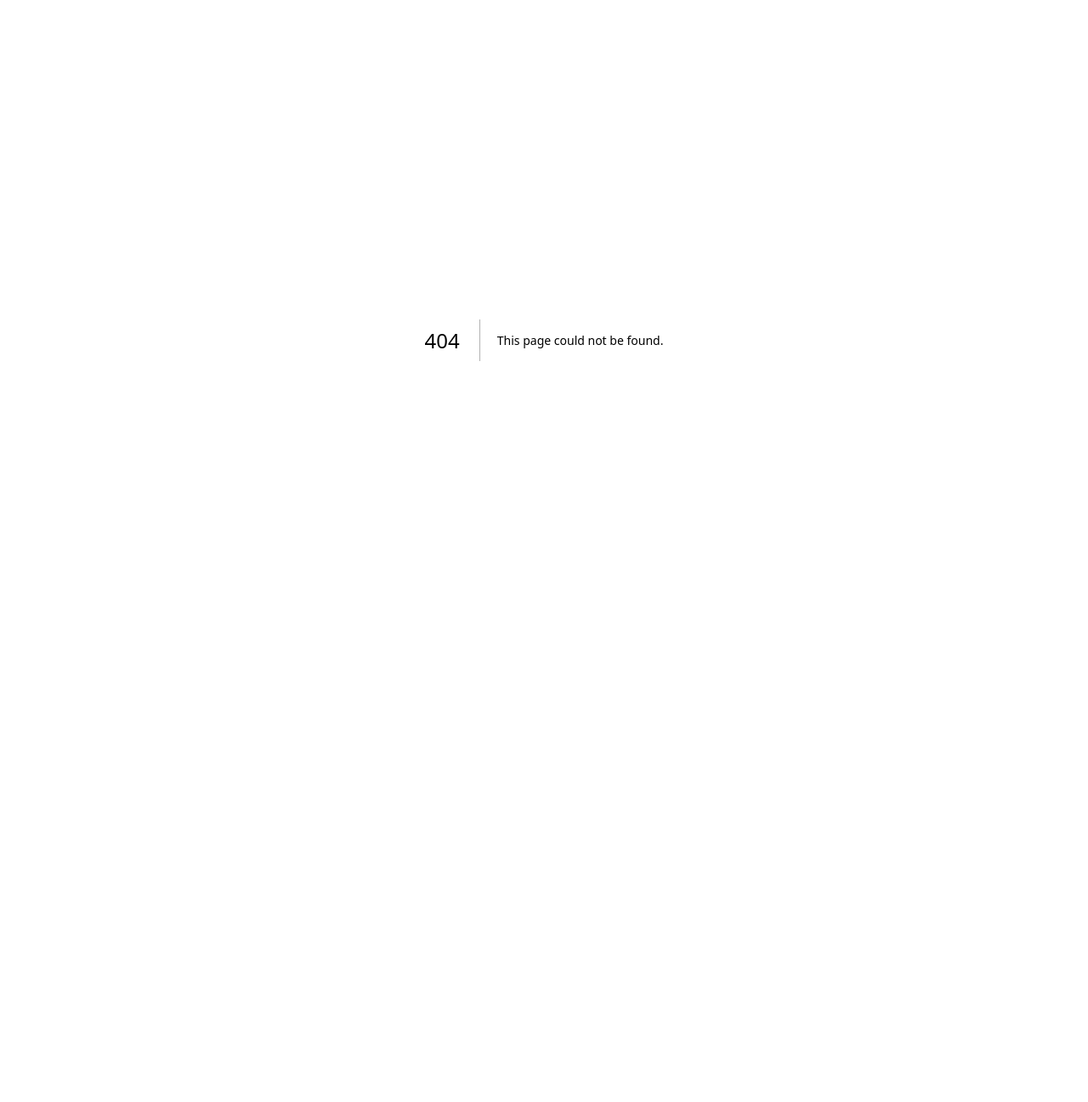
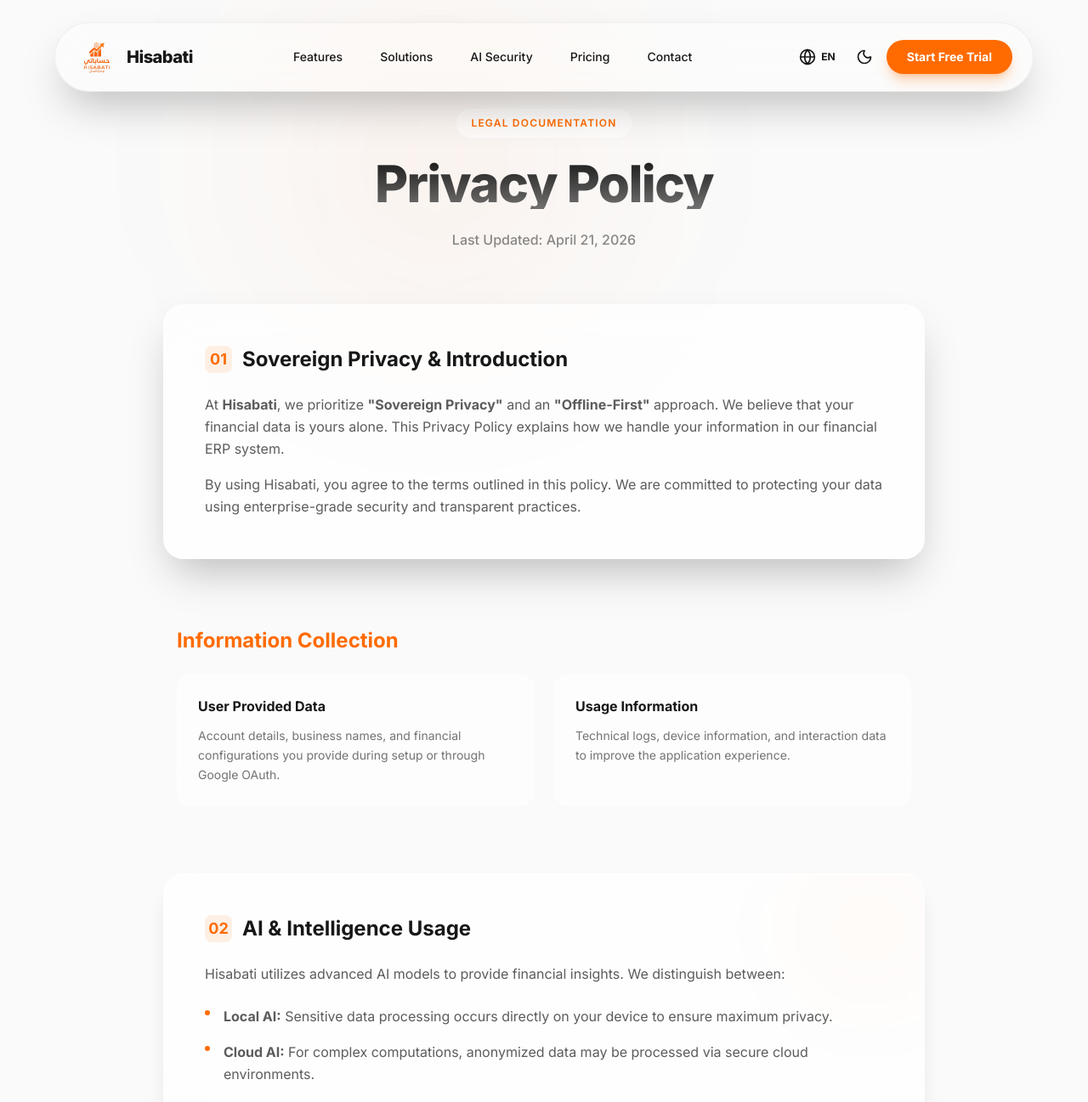
Before and after one commit to hisabati-basss/hisabati, a Next.js app in the folder website/: page /privacy in a window 1280 px wide. Before the commit this address had no page. Shown: the top 1297 px of the page at 85% size. Before the commit the page ends 800 px from the top, so only its background shows below. Built offline with nearby package versions, Linux system fonts and the light colour scheme.

Commit message:
feat: add professional privacy policy page and fix hydration/navigation issues

```diff
--- /dev/null
+++ b/website/src/app/privacy/page.tsx
@@ -0,0 +1,154 @@
+"use client";
+
+import { Navbar } from "@/components/Navbar";
+import { Footer } from "@/components/Footer";
+import { useLanguage } from "@/context/LanguageContext";
+
+export default function PrivacyPolicy() {
+  const { t } = useLanguage();
+
+  return (
+    <div className="min-h-screen flex flex-col bg-background text-foreground selection:bg-brand/30 selection:text-brand transition-colors duration-300">
+      <Navbar />
+
+      <main className="flex-1 pt-32 pb-24 px-6 relative overflow-hidden">
+        {/* Background Accents */}
+        <div className="absolute top-0 left-1/4 w-96 h-96 bg-brand/5 blur-[120px] rounded-full pointer-events-none" />
+        <div className="absolute bottom-0 right-1/4 w-96 h-96 bg-brand/10 blur-[120px] rounded-full pointer-events-none" />
+
+        <div className="max-w-4xl mx-auto relative z-10">
+          {/* Header Section */}
+          <div className="mb-16 text-center">
+            <div className="inline-flex items-center gap-2 px-4 py-2 rounded-full glass border border-foreground/5 text-xs font-semibold tracking-widest uppercase text-brand mb-6">
+              Legal Documentation
+            </div>
+            <h1 className="text-4xl md:text-6xl font-extrabold tracking-tight mb-6 bg-clip-text text-transparent bg-gradient-to-b from-foreground to-foreground/60">
+              Privacy Policy
+            </h1>
+            <p className="text-foreground/50 font-medium">
+              Last Updated: April 21, 2026
+            </p>
+          </div>
+
+          {/* Content Sections */}
+          <div className="space-y-12">
+            {/* Introduction */}
+            <section className="glass-heavy p-8 md:p-12 rounded-3xl border border-foreground/10 shadow-2xl">
+              <h2 className="text-2xl font-bold mb-6 flex items-center gap-3">
+                <span className="w-8 h-8 rounded-lg bg-brand/10 flex items-center justify-center text-brand text-lg">01</span>
+                Sovereign Privacy & Introduction
+              </h2>
+              <div className="space-y-4 text-foreground/70 leading-relaxed">
+                <p>
+                  At <strong>Hisabati</strong>, we prioritize <strong>"Sovereign Privacy"</strong> and an <strong>"Offline-First"</strong> approach. We believe that your financial data is yours alone. This Privacy Policy explains how we handle your information in our financial ERP system.
+                </p>
+                <p>
+                  By using Hisabati, you agree to the terms outlined in this policy. We are committed to protecting your data using enterprise-grade security and transparent practices.
+                </p>
+              </div>
+            </section>
+
+            {/* Information Collection */}
+            <section className="p-8 md:px-4">
+              <h2 className="text-2xl font-bold mb-6 flex items-center gap-3 text-brand">
+                Information Collection
+              </h2>
+              <div className="grid grid-cols-1 md:grid-cols-2 gap-6">
+                <div className="glass p-6 rounded-2xl border border-foreground/5 hover:border-brand/30 transition-all group">
+                  <h3 className="font-bold mb-3 group-hover:text-brand transition-colors">User Provided Data</h3>
+                  <p className="text-sm text-foreground/60 leading-relaxed">
+                    Account details, business names, and financial configurations you provide during setup or through Google OAuth.
+                  </p>
+                </div>
+                <div className="glass p-6 rounded-2xl border border-foreground/5 hover:border-brand/30 transition-all group">
+                  <h3 className="font-bold mb-3 group-hover:text-brand transition-colors">Usage Information</h3>
+                  <p className="text-sm text-foreground/60 leading-relaxed">
+                    Technical logs, device information, and interaction data to improve the application experience.
+                  </p>
+                </div>
+              </div>
+            </section>
+
+            {/* AI Usage */}
+            <section className="glass-heavy p-8 md:p-12 rounded-3xl border border-foreground/10 shadow-xl overflow-hidden relative">
+              <div className="absolute top-0 right-0 w-32 h-32 bg-brand/5 blur-3xl rounded-full" />
+              <h2 className="text-2xl font-bold mb-6 flex items-center gap-3">
+                <span className="w-8 h-8 rounded-lg bg-brand/10 flex items-center justify-center text-brand text-lg">02</span>
+                AI & Intelligence Usage
+              </h2>
+              <div className="space-y-6 text-foreground/70 leading-relaxed">
+                <p>
+                  Hisabati utilizes advanced AI models to provide financial insights. We distinguish between:
+                </p>
+                <ul className="space-y-4">
+                  <li className="flex gap-4">
+                    <div className="mt-1.5 w-1.5 h-1.5 rounded-full bg-brand flex-shrink-0" />
+                    <span><strong>Local AI:</strong> Sensitive data processing occurs directly on your device to ensure maximum privacy.</span>
+                  </li>
+                  <li className="flex gap-4">
+                    <div className="mt-1.5 w-1.5 h-1.5 rounded-full bg-brand flex-shrink-0" />
+                    <span><strong>Cloud AI:</strong> For complex computations, anonymized data may be processed via secure cloud environments.</span>
+                  </li>
+                </ul>
+              </div>
+            </section>
+
+            {/* Third-Party Services */}
+            <section className="p-8 md:px-4">
+              <h2 className="text-2xl font-bold mb-6 flex items-center gap-3 text-brand">
+                Third-Party Integrations
+              </h2>
+              <p className="text-foreground/70 mb-8 leading-relaxed">
+                We integrate with trusted partners to provide core infrastructure:
+              </p>
+              <div className="grid grid-cols-1 sm:grid-cols-3 gap-4">
+                {['Supabase', 'Google OAuth', 'Firebase'].map((service) => (
+                  <div key={service} className="glass py-4 px-6 rounded-xl border border-foreground/5 flex items-center justify-center font-bold text-foreground/80">
+                    {service}
+                  </div>
+                ))}
+              </div>
+              <p className="mt-6 text-xs text-foreground/40 italic">
+                * Each service maintains its own privacy policy which we recommend you review.
+              </p>
+            </section>
+
+            {/* Data Retention */}
+            <section className="glass-heavy p-8 md:p-12 rounded-3xl border border-foreground/10 shadow-xl">
+              <h2 className="text-2xl font-bold mb-6 flex items-center gap-3">
+                <span className="w-8 h-8 rounded-lg bg-brand/10 flex items-center justify-center text-brand text-lg">03</span>
+                Data Retention
+              </h2>
+              <p className="text-foreground/70 leading-relaxed mb-6">
+                Your data is stored securely in your local environment and synced with <strong>Supabase</strong> for cross-device access. You maintain full control:
+              </p>
+              <div className="bg-foreground/5 rounded-2xl p-6 border border-foreground/5">
+                <p className="text-sm font-medium mb-2 text-foreground/80">Retention Policy:</p>
+                <p className="text-sm text-foreground/60">
+                  Data is retained as long as your account is active. Upon request for deletion, all identifying financial records are purged from our cloud servers within 30 days.
+                </p>
+              </div>
+            </section>
+
+            {/* Contact */}
+            <section className="text-center py-12">
+              <h2 className="text-xl font-bold mb-4">Questions or Concerns?</h2>
+              <p className="text-foreground/60 mb-8">We are here to help you understand your rights.</p>
+              <a
+                href="mailto:hisabati.basss@gmail.com"
+                className="inline-flex items-center gap-3 px-8 py-4 bg-brand text-white rounded-2xl font-bold hover:bg-brand-hover transition-all transform hover:scale-105 shadow-xl shadow-brand/20"
+              >
+                Contact Legal Support
+              </a>
+              <div className="mt-6 text-sm text-foreground/40">
+                hisabati.basss@gmail.com
+              </div>
+            </section>
+          </div>
+        </div>
+      </main>
+
+      <Footer />
+    </div>
+  );
+}
--- a/website/src/components/Footer.tsx
+++ b/website/src/components/Footer.tsx
@@ -73,15 +73,18 @@
           <h4 className="font-bold mb-4 uppercase text-xs tracking-wider text-foreground/50">{t("footer.developer")}</h4>
           <ul className="space-y-3 text-foreground/70 text-sm">
             <li><a href="#" className="hover:text-brand transition-colors">{t("footer.sys1")}</a></li>
-            <li><a href="#" className="hover:text-brand transition-colors">{t("footer.sys2")}</a></li>
+            <li><a href="/privacy" className="hover:text-brand transition-colors">{t("footer.sys2")}</a></li>
             <li><a href="#" className="hover:text-brand transition-colors">{t("footer.sys3")}</a></li>
             <li><a href="mailto:bassemsabri@outlook.sa" className="hover:text-brand transition-colors">{t("footer.sys4")}</a></li>
           </ul>
         </div>
       </div>
 
-      <div className="max-w-7xl mx-auto pt-8 border-t border-foreground/10 text-center text-foreground/40 text-xs">
-        {t("footer.rights")}
+      <div className="max-w-7xl mx-auto pt-8 border-t border-foreground/10 flex flex-col md:flex-row justify-between items-center gap-4 text-foreground/40 text-xs">
+        <div>{t("footer.rights")}</div>
+        <div className="flex gap-6">
+          <a href="/privacy" className="hover:text-brand transition-colors">{t("footer.sys2")}</a>
+        </div>
       </div>
     </footer>
   );
--- a/website/src/components/Navbar.tsx
+++ b/website/src/components/Navbar.tsx
@@ -44,6 +44,10 @@
   ];
 
   const scrollTo = (id: string) => {
+    if (window.location.pathname !== "/") {
+      window.location.href = `/#${id}`;
+      return;
+    }
     document.getElementById(id)?.scrollIntoView({ behavior: "smooth" });
     setMobileOpen(false);
   };
@@ -64,7 +68,7 @@
           <div className="w-full h-full rounded-full bg-white/30 dark:bg-neutral-900/60 backdrop-blur-xl backdrop-saturate-150 border border-black/5 dark:border-white/10 shadow-2xl transition-all duration-300">
             <div className="px-6 h-20 flex items-center justify-between">
               {/* Logo */}
-              <div className="flex items-center gap-3 cursor-pointer" onClick={() => window.scrollTo({ top: 0, behavior: "smooth" })}>
+              <div className="flex items-center gap-3 cursor-pointer" onClick={() => { if(window.location.pathname !== "/") { window.location.href = "/"; } else { window.scrollTo({ top: 0, behavior: "smooth" }); } }}>
                 <div className="w-12 h-12 flex-shrink-0">
                   <img src="/hisabatilogo.png" alt="Hisabati Logo" className="w-full h-full object-contain" />
                 </div>
--- a/website/src/context/LanguageContext.tsx
+++ b/website/src/context/LanguageContext.tsx
@@ -739,7 +739,7 @@
 
   return (
     <LanguageContext.Provider value={{ language, toggleLanguage, dir, t }}>
-      <div dir={dir}>{children}</div>
+      <div dir={dir} suppressHydrationWarning>{children}</div>
     </LanguageContext.Provider>
   );
 };
```
